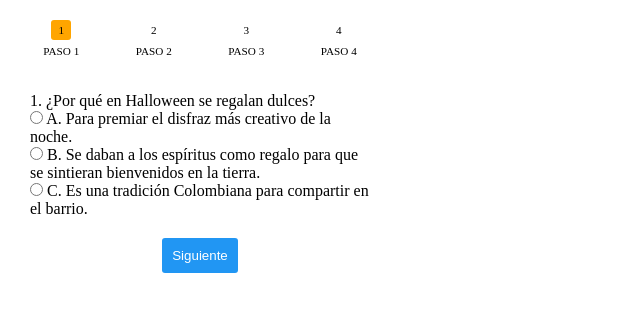
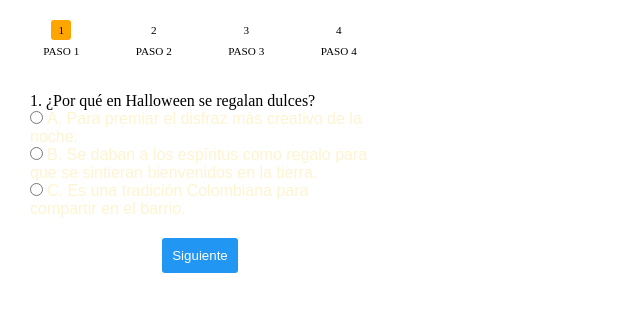
Before and after one commit to BrayhanRZC/concursohalloween, a plain HTML site: page index.html in a window 1280 px wide. Shown: the top 316 px of the page, without its empty margins (0-640 px from the left). Drawn offline with Linux system fonts and the light colour scheme.

Commit message:
Update app.css

```diff
--- a/css/app.css
+++ b/css/app.css
@@ -11,6 +11,11 @@
     --color-header-step: orange;
     --color-shadow: #222;
     --color-border-input: #ddd;
+}
+
+label.form-check-label {
+    font-family: Arial, Helvetica, sans-serif;
+    color: #fff4d0;
 }
 
 /* Formulario */
```
